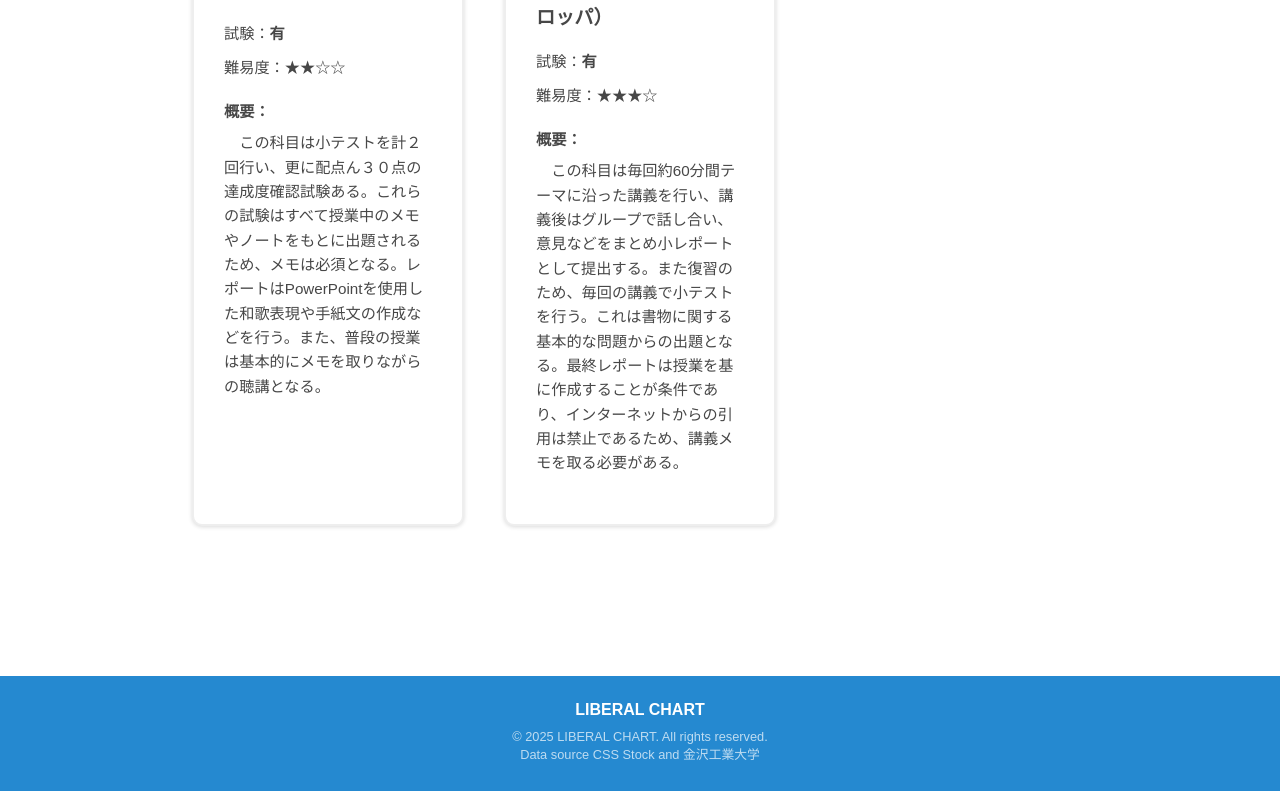
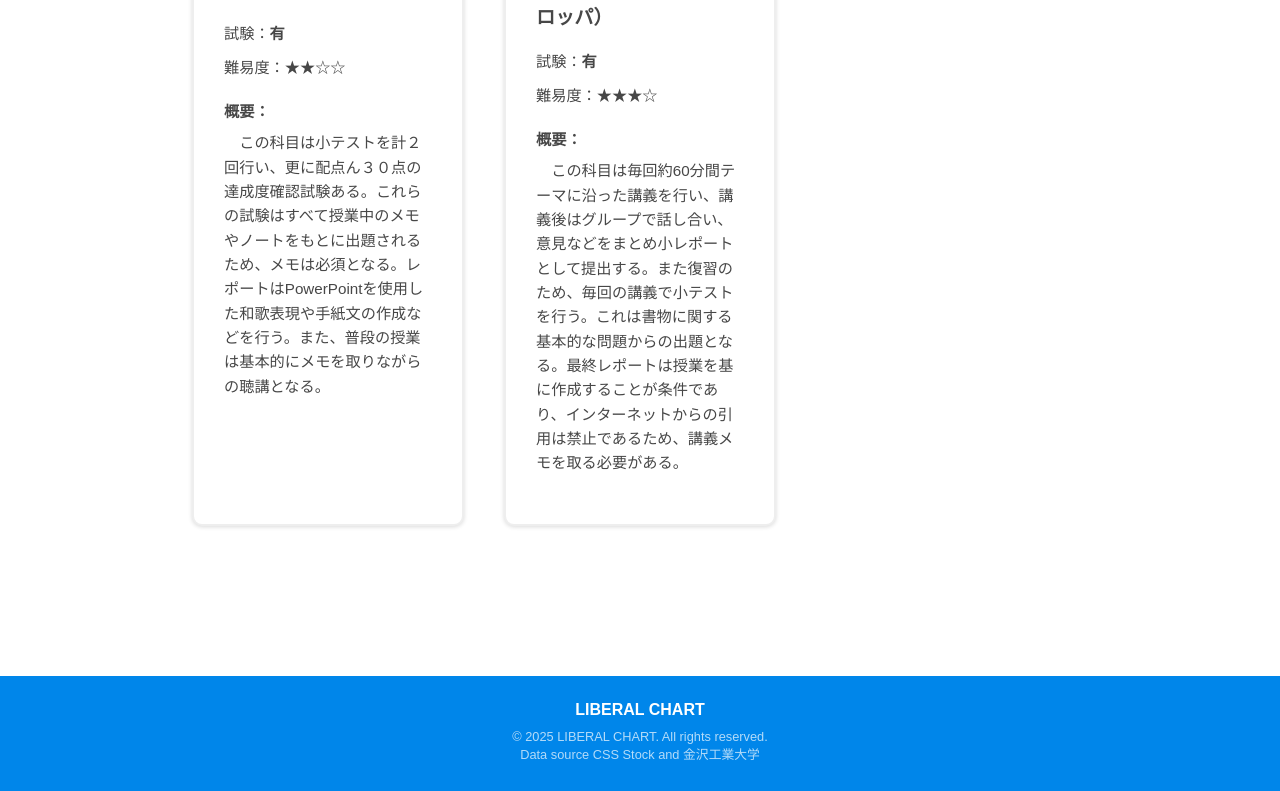
Before and after one commit to Sakamochanq/Liberal-Chart, a React (Create React App) app: page / in a window 1280 px wide. Shown: the part 2753-3544 px from the top of the page. Built offline with nearby package versions, Linux system fonts and the light colour scheme.

Commit message:
fix: Footerの色を変更

```diff
--- a/src/components/Footer/Footer.css
+++ b/src/components/Footer/Footer.css
@@ -8,7 +8,7 @@ a {
     align-items: center;
     flex-direction: column;
     padding: 25px 10px 10px;
-    background-color: #2589d0;
+    background-color: #0086EA;
 }
 
 .footer_logo {
```
